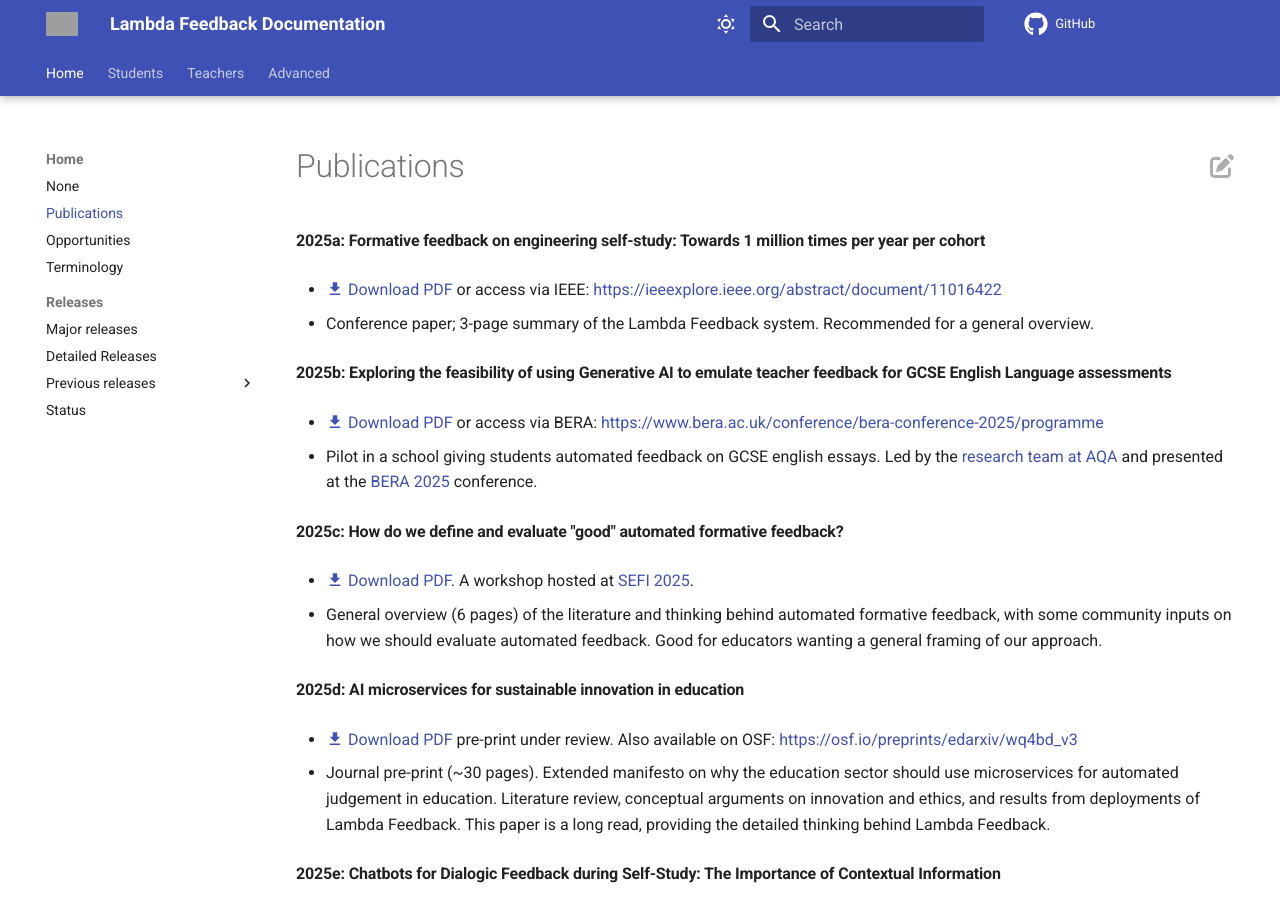
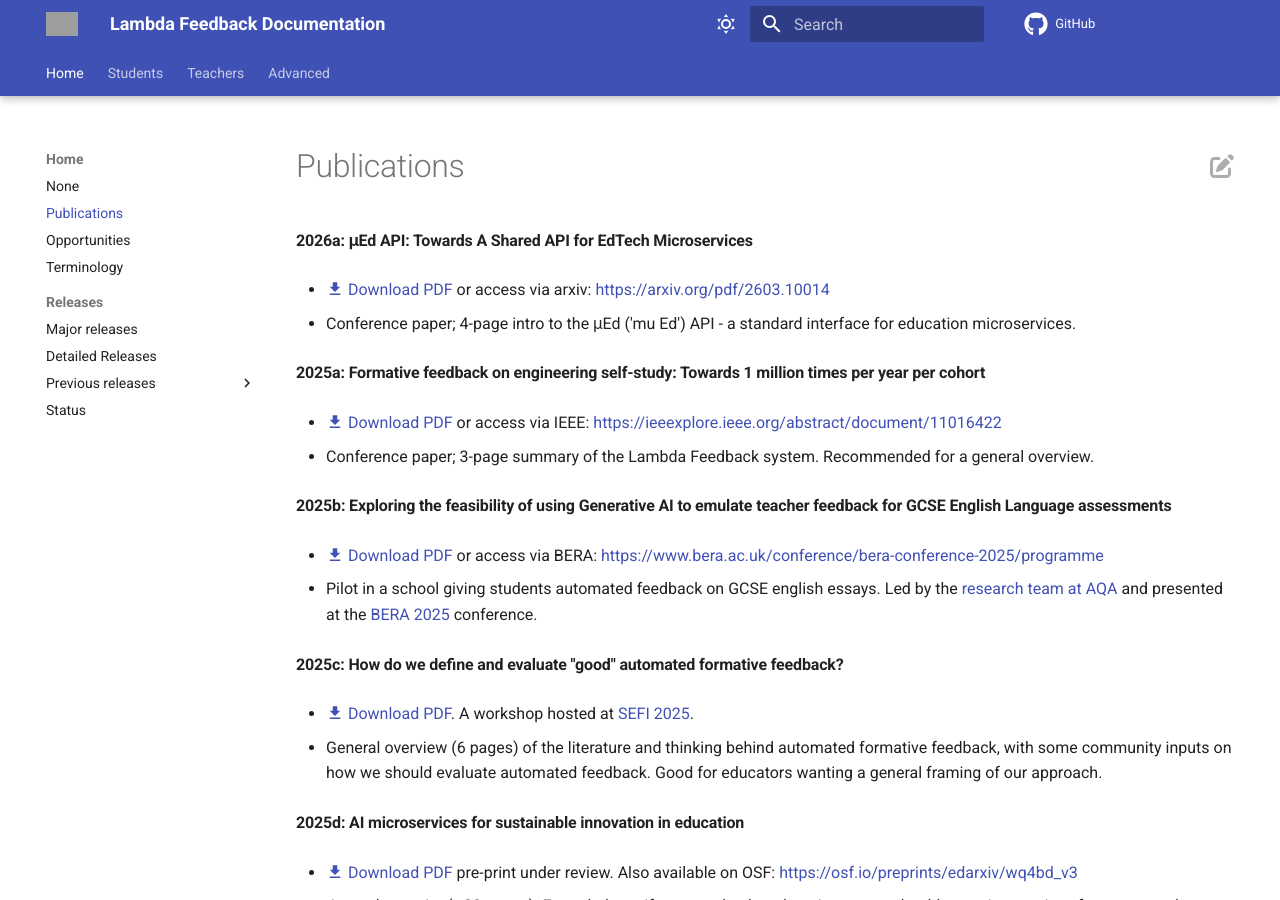
Before and after one commit to lambda-feedback/user-documentation, an MkDocs documentation site: the page built from docs/publications.md, in a window 1280 px wide and 900 px high. Built offline with MkDocs 1.6.1 and Material for MkDocs 9.7.7, drawn with Linux system fonts in a browser that asks for light colours; comment, search, counter and statistics services are not loaded; grey boxes are pictures that could not be loaded.

Commit message:
added mued paper (#31)
Co-authored-by: Peter Johnson <peterbjohnson@Peters-MacBook-Pro-5.local>

```diff
--- a/docs/publications.md
+++ b/docs/publications.md
@@ -2,6 +2,12 @@
 hide:
   - toc
 ---
+#### 2026a: μEd API: Towards A Shared API for EdTech Microservices
+
+- [:material-download: Download PDF](assets/publications/Solch_etal_2026_AIED_pre-print_muEd_A_Shared_API_for_EdTech.pdf) or access via arxiv: [https://arxiv.org/pdf/2603.10014](https://arxiv.org/pdf/2603.10014)
+
+- Conference paper; 4-page intro to the μEd ('mu Ed') API - a standard interface for education microservices.
+
 #### 2025a: Formative feedback on engineering self-study: Towards 1 million times per year per cohort
 
 - [:material-download: Download PDF](assets/publications/Johnson_etal_2025_EDUCON_camera_ready.pdf) or access via IEEE: [https://ieeexplore.ieee.org/abstract/document/11016422](https://ieeexplore.ieee.org/abstract/document/11016422)
```
Also changed, not shown: 2 other files.
